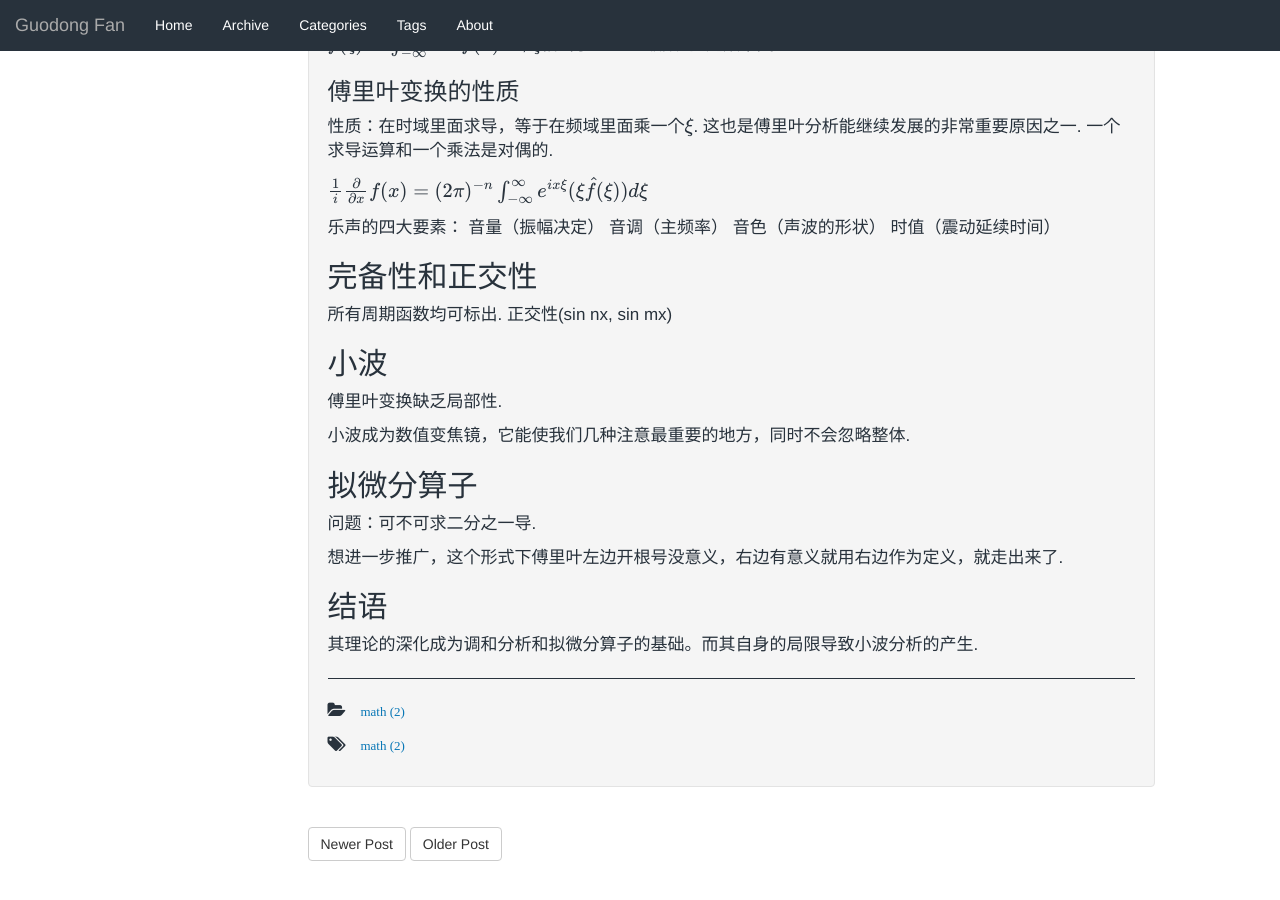
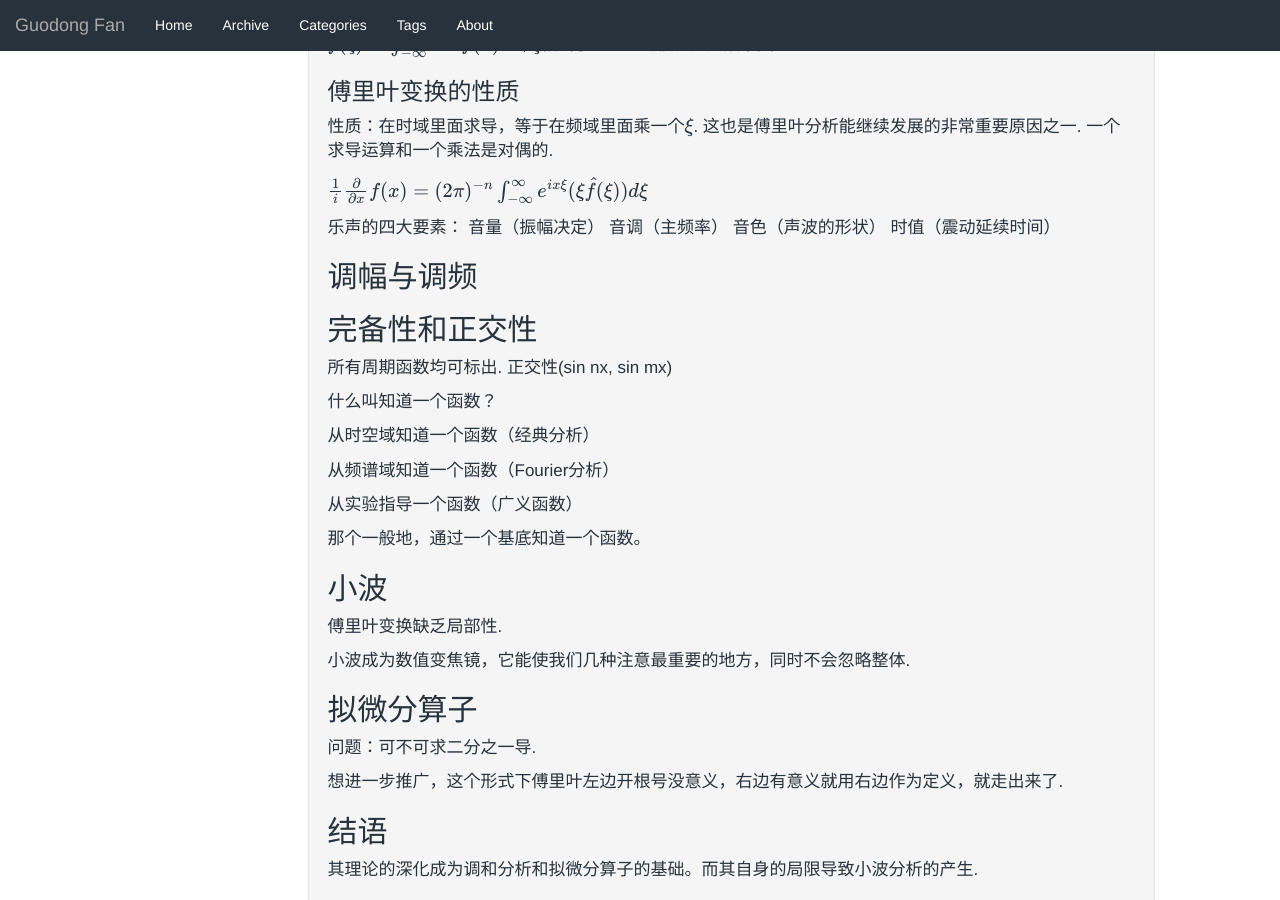
Before and after one commit to GuodongFan/GuodongFan.github.io, a Jekyll site: the page built from _posts/2019-07-29-Fourier.md, in a window 1280 px wide and 900 px high, scrolled down 921 px. Built offline with Jekyll 4.4.1, drawn with Linux system fonts in a browser that asks for light colours; our own code applies the rules of GitHub Pages for plain Markdown files; formulas are drawn with MathJax 3.

Commit message:
Update 2019-07-29-Fourier.md

```diff
--- a/_posts/2019-07-29-Fourier.md
+++ b/_posts/2019-07-29-Fourier.md
@@ -57,10 +57,23 @@ e^{ix\xi}(\xi \hat{f}(\xi))d\xi$
 乐声的四大要素： 音量（振幅决定） 音调（主频率） 音色（声波的形状） 时值（震动延续时间）
 
 
+## 调幅与调频
+
 ## 完备性和正交性
 
 所有周期函数均可标出.
 正交性(sin nx, sin mx)
+
+什么叫知道一个函数？
+
+从时空域知道一个函数（经典分析）
+
+从频谱域知道一个函数（Fourier分析）
+
+从实验指导一个函数（广义函数）
+
+那个一般地，通过一个基底知道一个函数。
+
 
 
 ## 小波
```
